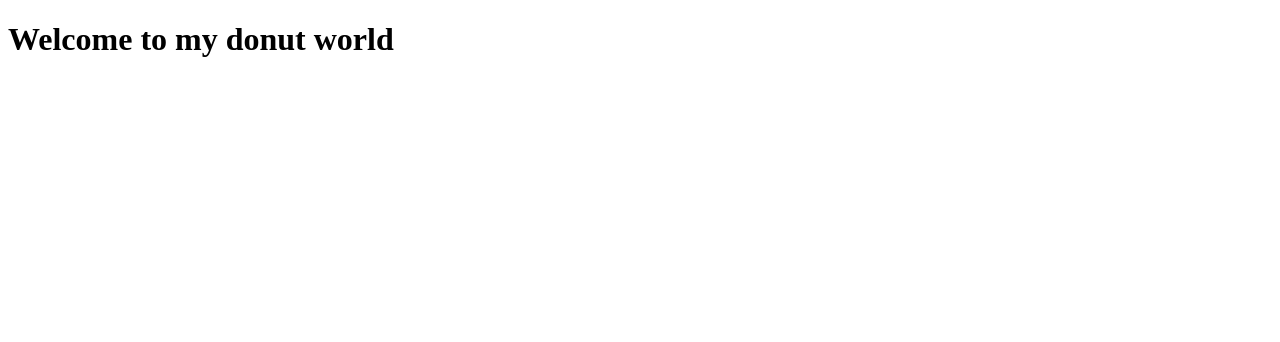
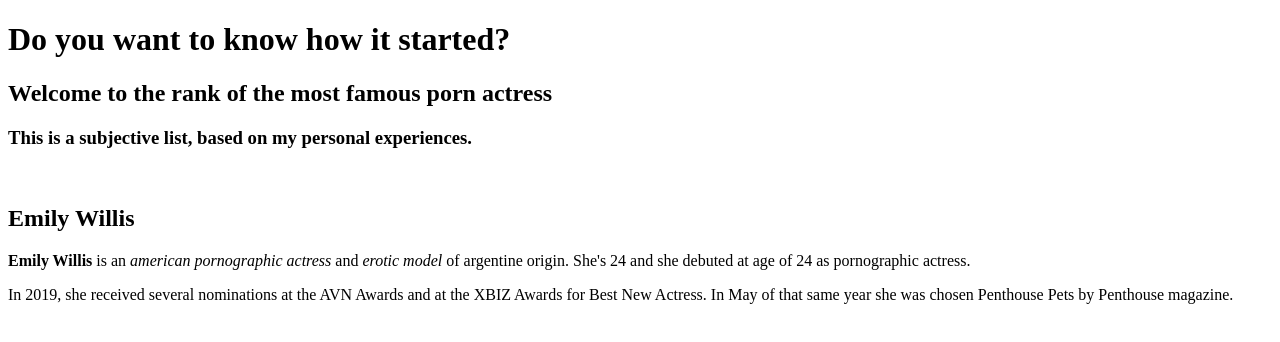
Before and after one commit to yefreescoding/Yefree-first-code-of-2023, a plain HTML site: page html files/practices.html in a window 1280 px wide. Drawn offline with Linux system fonts and the light colour scheme.

Commit message:
New html file created, practicing.

```diff
--- a/html files/practices.html
+++ b/html files/practices.html
@@ -1,16 +1,48 @@
 <!DOCTYPE html>
+<!--
+  This is just a little practice to get me start with HTML
+  understand how this file is build from the ground up, and
+  comprehend the way that web pages are structured.
+-->
 <html lang="en">
   <head>
 
     <meta charset="UTF-8">
     <title>
-      Amantes de los dunuts
+      Top porn actress
     </title>
 
   </head>
+
+  <body>
     <h1>
-      Welcome to my donut world
+      Do you want to know how it started?
     </h1>
-  <body>
+
+    <h2>
+      Welcome to the rank of the most famous porn actress
+    </h2>
+
+    <h3>
+      This is a subjective list, based on my personal experiences.
+    </h3>
+
+    <br>
+
+    <h2>
+      Emily Willis
+    </h2>
+
+    <p>
+      <strong>Emily Willis</strong>  is an <em>american pornographic actress</em>
+      and <em>erotic model</em> of argentine origin. She's 24 and
+      she debuted at age of 24 as pornographic actress.
+    </p>
+    <p>
+      In 2019, she received several nominations at the AVN Awards
+       and at the XBIZ Awards for Best New Actress. In May of that
+       same year she was chosen Penthouse Pets by Penthouse magazine.
+    </p>
+
   </body>
 </html>
```
Also changed, not shown: html files/index2.html (added).
